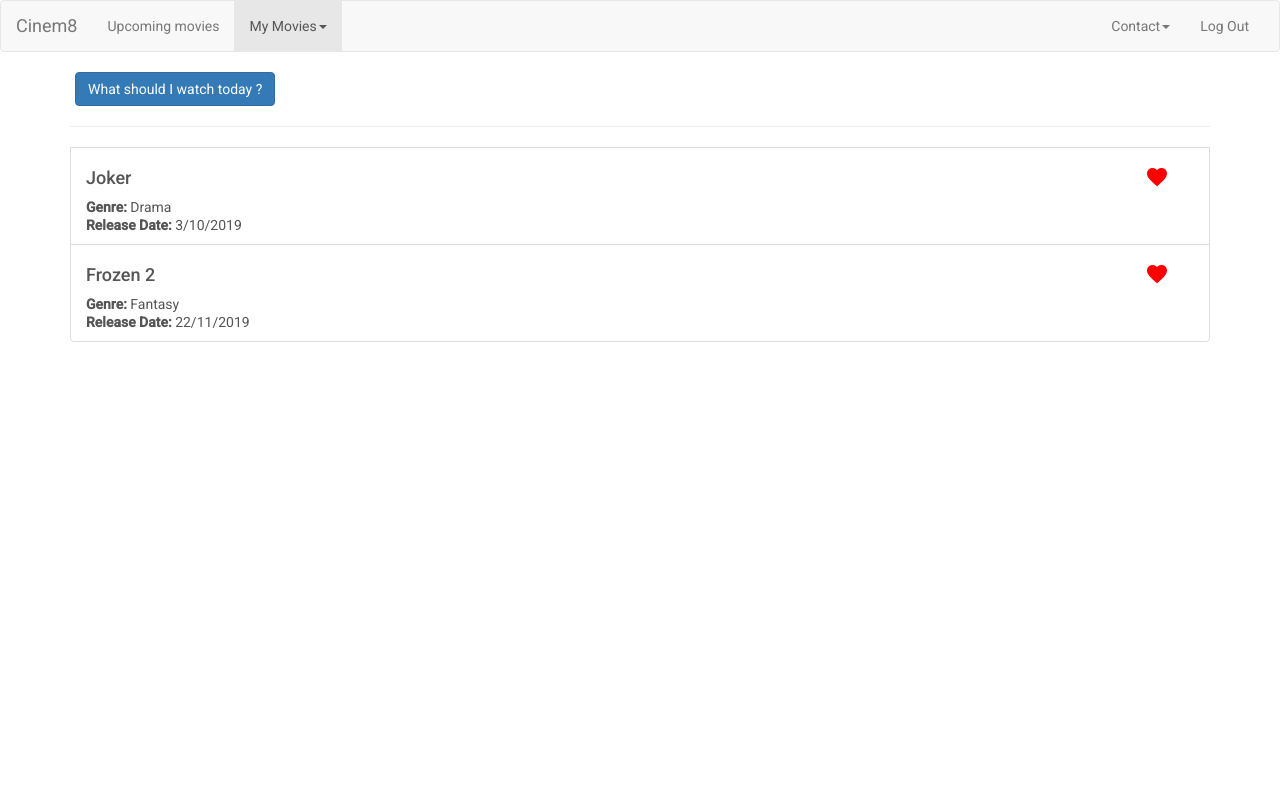
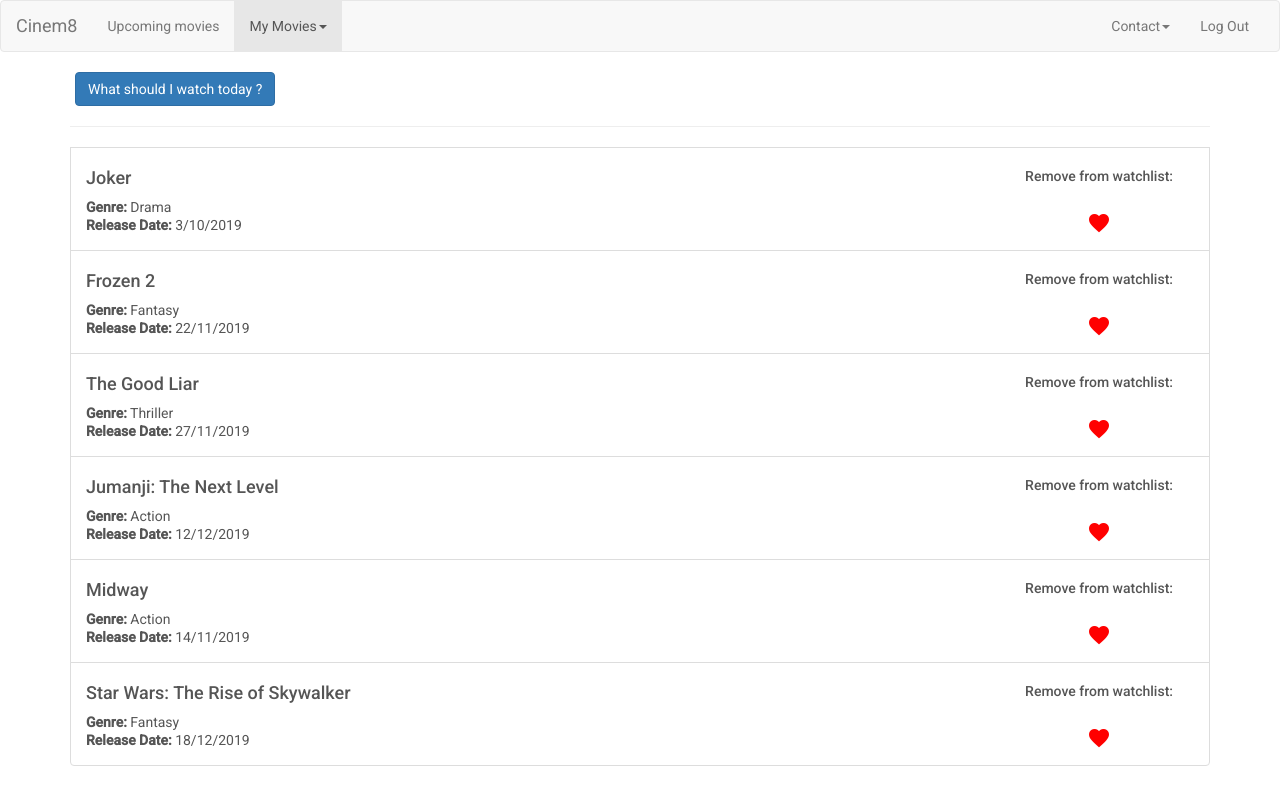
Before and after one commit to Dasch1810/T4SSProject, an Angular app: page /watchlist in a window 1280 px wide. Built offline with nearby package versions, Linux system fonts and the light colour scheme.

Commit message:
Added some movies

```diff
--- a/src/app/app.component.html
+++ b/src/app/app.component.html
@@ -1,4 +1,5 @@
 <!-- nav -->
+<body>
 <nav class="navbar navbar-expand navbar-dark bg-dark" *ngIf="currentUser">
     <div class="navbar-nav">
         <a class="nav-item nav-link" routerLink="/">Home</a>
@@ -28,3 +29,4 @@
         </div>
     </div>
 </div>
+</body>
--- a/src/app/movie/movie-details/movie-details.component.css
+++ b/src/app/movie/movie-details/movie-details.component.css
@@ -0,0 +1,6 @@
+.redIcon{
+    color:red;
+}
+.blueIcon{
+    color:blue;
+}
--- a/src/app/movie/movie-details/movie-details.component.html
+++ b/src/app/movie/movie-details/movie-details.component.html
@@ -45,13 +45,15 @@
     </div>
             <button mat-button>
                     <mat-icon
-                    (click)="this.movie.addedToWatchList = !this.movie.addedToWatchList">
+                    (click)="this.movie.addedToWatchList = !this.movie.addedToWatchList"
+                    [ngClass]="{redIcon: this.movie.addedToWatchList}">
                     {{this.movie.addedToWatchList? "favorite": "favorite_border"}}
                     </mat-icon>
                 </button>
                 <button mat-button>
                         <mat-icon
-                        (click)="this.movie.seen= !this.movie.seen">
+                        (click)="this.movie.seen= !this.movie.seen"
+                        [ngClass]="{blueIcon: this.movie.seen}">
                         {{this.movie.seen? "visibility": "visibility_off"}}
                         </mat-icon>
                     </button>
--- a/src/app/movie/movie.service.ts
+++ b/src/app/movie/movie.service.ts
@@ -44,7 +44,85 @@
             true,
             0,
             'https://www.youtube.com/embed/Zi4LMpSDccc'
+        ),
+        new Movie(
+            "Charlie's Angels",
+            'Action',
+            '30/10/2019',
+            'https://m.media-amazon.com/images/M/MV5BZDAzOTYxY2YtNzBmNi00YmE5LTk0NTktN2YwNTNiNGZjNWIzXkEyXkFqcGdeQXVyMTkxNjUyNQ@@._V1_SY1000_CR0,0,674,1000_AL_.jpg',
+            "When a young systems engineer blows the whistle on a dangerous technology, Charlie's Angels are called into action, putting their lives on the line to protect us all.",
+            false,
+            false,
+            0,
+            'https://www.youtube.com/embed/RSUq4VfWfjE'
+        ),
+        new Movie(
+            'The Good Liar',
+            'Thriller',
+            '27/11/2019',
+            'https://m.media-amazon.com/images/M/MV5BN2VhNTY5ZTUtYzc1NC00NjUyLWI1NDQtYWE3YmJlNjQ3OGVlXkEyXkFqcGdeQXVyMTkxNjUyNQ@@._V1_SY1000_CR0,0,674,1000_AL_.jpg',
+            'Career con artist Roy Courtnay can hardly believe his luck when he meets well-to-do widow Betty McLeish online. As Betty opens her home and life to him, Roy is surprised to find himself caring about her, turning what should be a cut-and-dry swindle into the most treacherous tightrope walk of his life.',
+            true,
+            false,
+            0,
+            'https://www.youtube.com/embed/ljKzFGpPHhw'
+        ),
+        new Movie(
+            'Last Christmas',
+            'Comedy',
+            '7/11/2019',
+            'https://m.media-amazon.com/images/M/MV5BNTQ4ZmY0NjgtYzVhNy00NzhiLTk3YTYtNzM1MTdjM2VhZDA3XkEyXkFqcGdeQXVyMTkxNjUyNQ@@._V1_SY1000_CR0,0,674,1000_AL_.jpg',
+            "Kate is a young woman subscribed to bad decisions. Her last date with disaster? That of having accepted to work as Santa's elf for a department store. However, she meets Tom there. Her life takes a new turn. For Kate, it seems too good to be true.",
+            false,
+            true,
+            0,
+            'https://www.youtube.com/embed/z9CEIcmWmtA'
+        ),
+        new Movie(
+            'Jumanji: The Next Level',
+            'Action',
+            '12/12/2019',
+            'https://m.media-amazon.com/images/M/MV5BODgzZTJjMDItNTNhMy00Y2ViLWFiM2EtODRmMzc2Y2Y3N2E3XkEyXkFqcGdeQXVyODQxMTI4MjM@._V1_SY1000_CR0,0,674,1000_AL_.jpg',
+            "A team of friends return to Jumanji to rescue one of their own but discover that nothing is as they expect. The players need to brave parts unknown, from arid deserts to snowy mountains, in order to escape the world's most dangerous game.",
+            true,
+            true,
+            0,
+            'https://www.youtube.com/embed/rBxcF-r9Ibs'
+        ),
+        new Movie(
+            'Midway',
+            'Action',
+            '14/11/2019',
+            'https://m.media-amazon.com/images/M/MV5BMGVkNGMyMGEtMDNmOC00ZGYyLWEzOTItODdjMzRlZTk4MzUwXkEyXkFqcGdeQXVyODM2Njg2OTg@._V1_SY1000_SX800_AL_.jpg',
+            "The story of the Battle of Midway, told by the leaders and the sailors who fought it.",
+            true,
+            false,
+            0,
+            'https://www.youtube.com/embed/BfTYY_pac8o'
+        ),
+        new Movie(
+            '21 Bridges',
+            'Action',
+            '21/11/2019',
+            'https://m.media-amazon.com/images/M/MV5BYTg4YzEzNDQtZDAxOS00M2YyLTljZWEtNjk4YTc4NDM2NTBhXkEyXkFqcGdeQXVyMTkxNjUyNQ@@._V1_SY1000_CR0,0,562,1000_AL_.jpg',
+            "A disgraced detective in the NYPD is given a shot at redemption.",
+            false,
+            false,
+            0,
+            'https://www.youtube.com/embed/BVZDhunTrYA'
+        ),
+        new Movie(
+            'Star Wars: The Rise of Skywalker',
+            'Fantasy',
+            '18/12/2019',
+            'https://m.media-amazon.com/images/M/MV5BMDljNTQ5ODItZmQwMy00M2ExLTljOTQtZTVjNGE2NTg0NGIxXkEyXkFqcGdeQXVyODkzNTgxMDg@._V1_SY1000_CR0,0,675,1000_AL_.jpg',
+            "The surviving Resistance faces the First Order once more in the final chapter of the Skywalker saga.",
+            true,
+            false,
+            0,
+            'https://www.youtube.com/embed/8Qn_spdM5Zg'
         )
+
       ];
 
       getMovies(){
--- a/src/app/movie/upcoming-movies/upcoming-movies.component.css
+++ b/src/app/movie/upcoming-movies/upcoming-movies.component.css
@@ -1,5 +1,6 @@
 .card{
     margin: 10px;
+    border: 1px, black
 }
 .redIcon{
     color:red;
--- a/src/app/movie/upcoming-movies/upcoming-movies.component.html
+++ b/src/app/movie/upcoming-movies/upcoming-movies.component.html
@@ -28,7 +28,7 @@
             alt={{movie.name}}
             [routerLink]="['/movie-details', movie.name]">
           <div class="card-body">
-            <h4 class="card-title">{{movie.name}}
+            <h4 class="card-title">{{movie.name}} </h4>
                 <span>
                     <button mat-button>
                         <mat-icon
@@ -45,7 +45,6 @@
                             </mat-icon>
                         </button>
                 </span>
-            </h4>
             <p class="card-text"><b>Release Date: </b>{{movie.releaseDate}}</p>
           </div>
           <div class="card-footer">
--- a/src/app/movie/watchlist/watchlist.component.html
+++ b/src/app/movie/watchlist/watchlist.component.html
@@ -28,6 +28,7 @@
             </div>
             <button mat-button
             class= "pull-right">
+            <p>Remove from watchlist:</p>
                     <mat-icon
                     (click)="this.movie.addedToWatchList= !this.movie.addedToWatchList"
                     [ngClass]="{redIcon: this.movie.addedToWatchList}">
```
